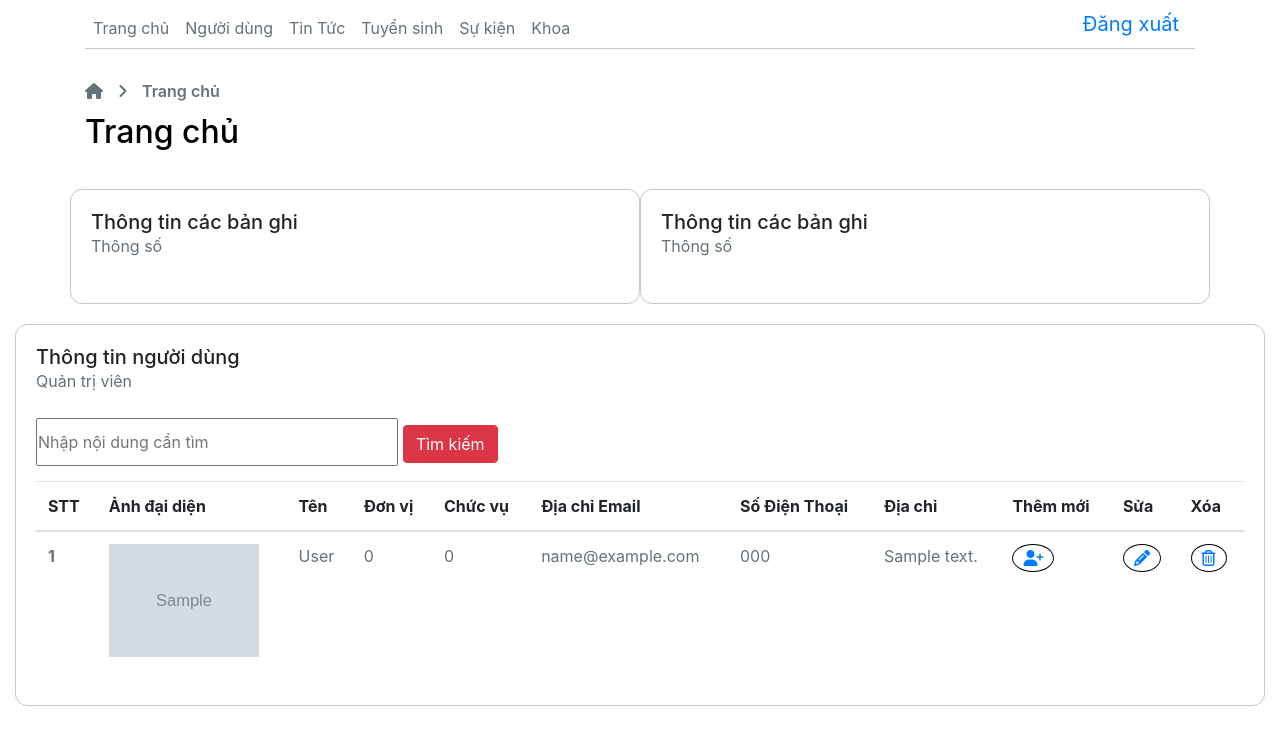
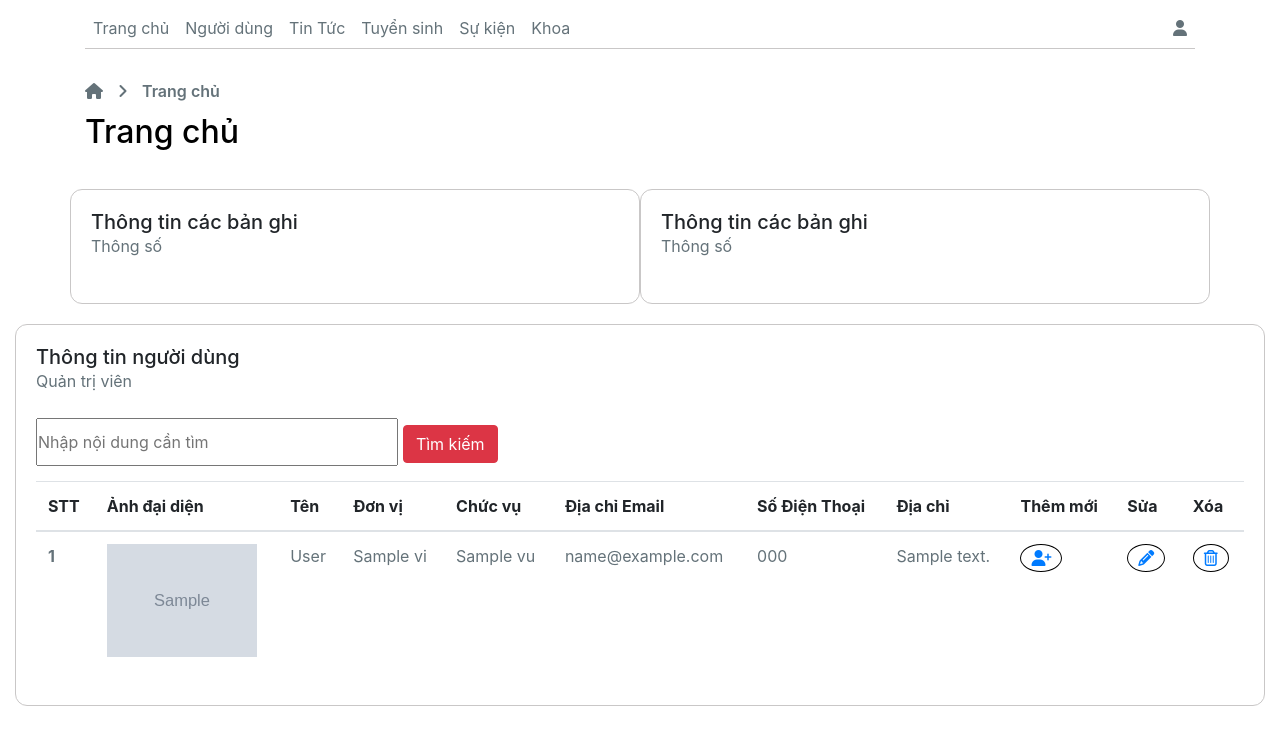
Before and after one commit to LorenVeri/BTL-Web-Summer, a PHP site: page /login_page/admin.php in a window 1280 px wide. Shown: the top 745 px of the page. Run offline with PHP 8.4, Linux system fonts and the light colour scheme; the visitor is signed in with stand-in values (Sample User, id 1); tables that the repository leaves empty or names only in its code hold one stand-in row (values such as "Sample post"); grey boxes marked "Sample" are stand-in pictures; some libraries are stand-ins or nearby versions.

Commit message:
Thêm chức năng đăng ký tài khoản admin

```diff
--- a/BTL_WebProject/login_page/admin.php
+++ b/BTL_WebProject/login_page/admin.php
@@ -16,9 +16,9 @@
     <?php
     include("../login_page/assets/config/connect-tlu.php");
     session_start();
-    // if(!isset($_SESSION['login'])) {
-    //     header('location: ./login_form.php');
-    // }
+    if(!isset($_SESSION['submit_signin'])) {
+        header('location: ./login_form.php');
+    }
     ?>
 
     <!-- Header -->
@@ -108,14 +108,19 @@
                                             $i = 0;
                                             while ($row1 = mysqli_fetch_assoc($result1)) {
                                                 $i++;
+                                                //Lấy tên đơn vị từ bảng đơn vị
                                                 $id_dv = $row1['id_don_vi'];
                                                 $sql3 = "SELECT * FROM don_vi WHERE id = $id_dv";
-                                                $name_dv = 0;
+                                                $result3 = mysqli_query($conn, $sql3);
+                                                $row3 = mysqli_fetch_assoc($result3);
+                                                $name_dv = $row3['name'];
 
-
+                                                //lấy tên chức vụ từ bảng chức vụ
                                                 $id_cv = $row1['id_chuc_vu'];
                                                 $sql4 = "SELECT * FROM chuc_vu WHERE id = $id_cv";
-                                                $name_cv = 0;
+                                                $result4 = mysqli_query($conn, $sql4);
+                                                $row4 = mysqli_fetch_assoc($result4);
+                                                $name_cv = $row4['name'];
 
                                         ?>
                                                 <tr>
--- a/BTL_WebProject/login_page/assets/style_login.css
+++ b/BTL_WebProject/login_page/assets/style_login.css
@@ -63,11 +63,11 @@
 
 @keyframes scale {
     from {
-        transform: scale(1,1);
+        transform: scale(0,0);
         opacity: 0;
     }
     to {
-        transform: scale(1.2,1.2);
+        transform: scale(1,1);
         opacity: 1;
     }
 }
--- a/BTL_WebProject/login_page/assets/template/header_teamplate.php
+++ b/BTL_WebProject/login_page/assets/template/header_teamplate.php
@@ -21,8 +21,18 @@
                     <li class="nav-item">
                         <a class="nav-link text-black" href="#">Khoa</a>
                     </li>
+                    <!-- Dropdown -->
+                    <li class="nav-item dropdown" style="position: absolute; right: 0;">
+                        <a class="nav-link dropdown" href="#" id="navbardrop" data-toggle="dropdown">
+                        <i class="fas fa-user"></i>
+                        </a>
+                        <div class="dropdown-menu">
+                            <a class="dropdown-item" href="../login_page/login_form.php">Đăng Xuất</a>
+                            <a class="dropdown-item" href="../login_page/register_admin.php">Đăng ký</a>
+                        </div>
+                    </li>
                 </ul>
-                        <a class="navbar-brand" href="login_form.php">Đăng xuất</a>
+
             </nav>
         </div>
     </div>
```
Also changed, not shown: BTL_WebProject/login_page/login_form.php (+2 -5 lines), BTL_WebProject/login_page/register_admin.php (+8 -6 lines). Lines whose indentation alone changed are shown as unchanged.
